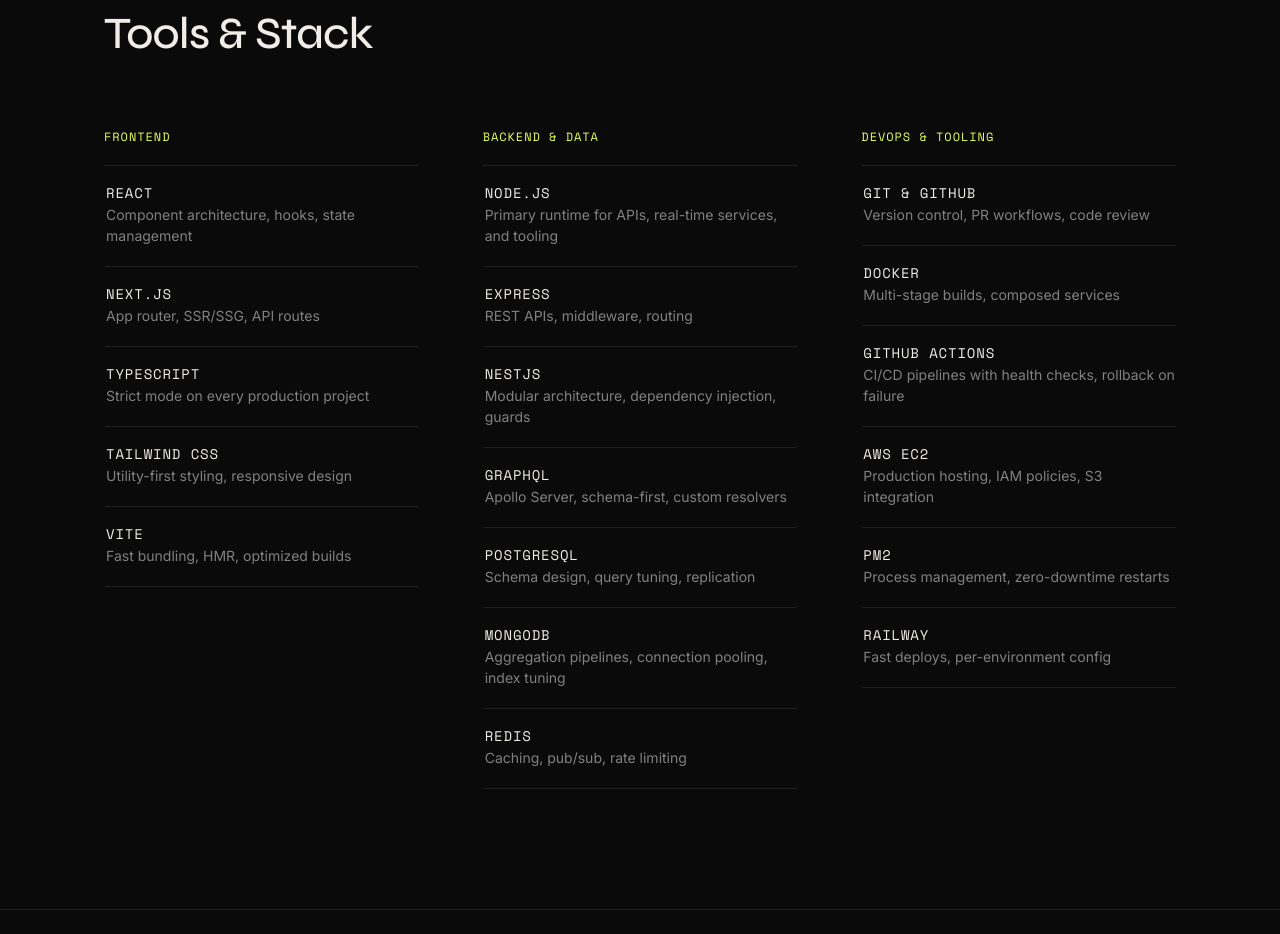
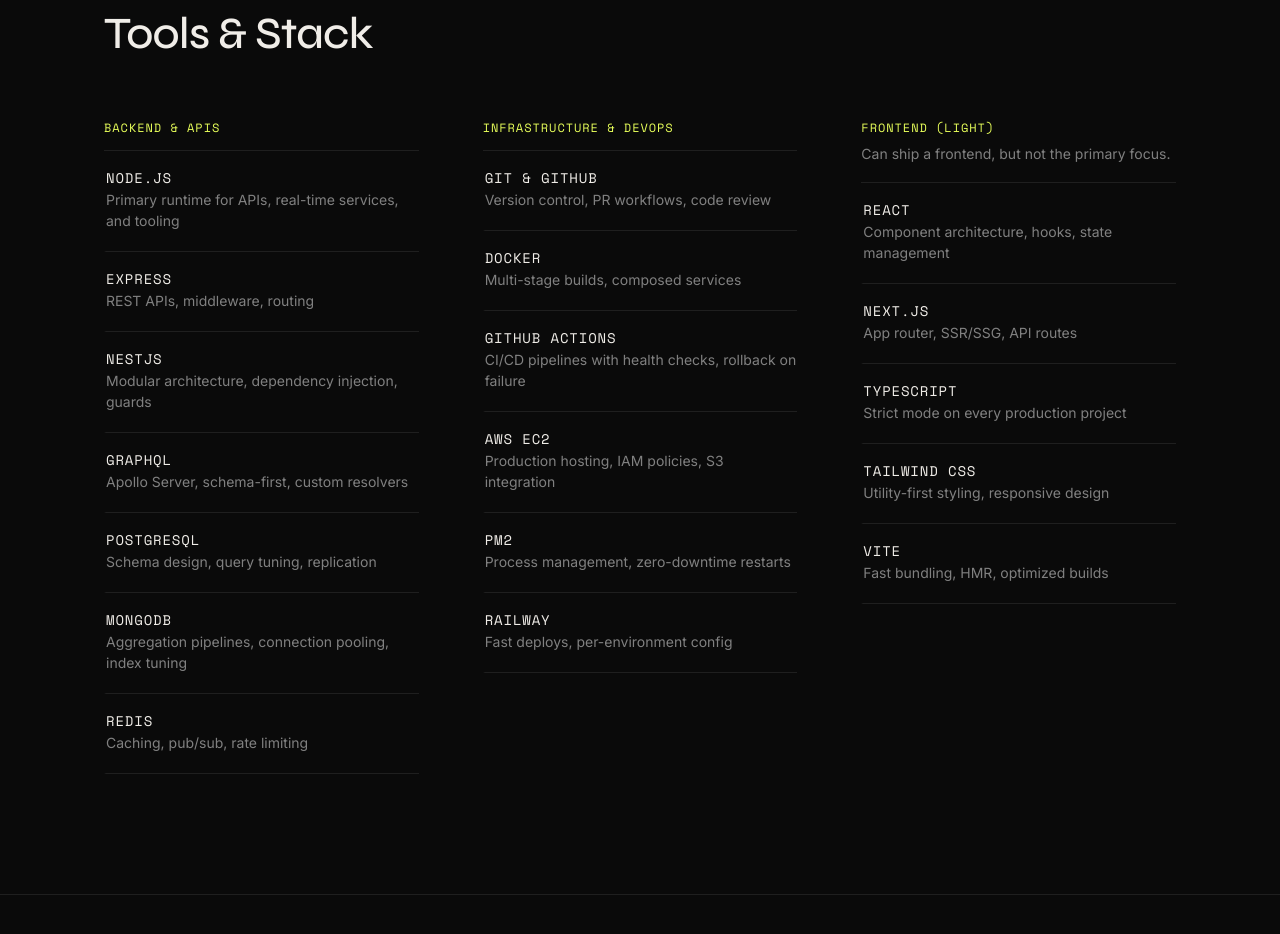
Before and after one commit to dax-side/portfolio, a React (Vite) app: page / in a window 1280 px wide. Shown: the part 2840-3774 px from the top of the page. Built offline with nearby package versions, Linux system fonts and the light colour scheme.

Commit message:
fix: reorganize skill groups and update categories to reflect accurate focus areas

```diff
--- a/src/components/Skills.jsx
+++ b/src/components/Skills.jsx
@@ -2,19 +2,8 @@ import { useEffect, useRef } from 'react'
 
 const skillGroups = [
   {
-    id: 'skills-frontend',
-    category: 'Frontend',
-    items: [
-      { name: 'React',       detail: 'Component architecture, hooks, state management' },
-      { name: 'Next.js',     detail: 'App router, SSR/SSG, API routes' },
-      { name: 'TypeScript',  detail: 'Strict mode on every production project' },
-      { name: 'Tailwind CSS',detail: 'Utility-first styling, responsive design' },
-      { name: 'Vite',        detail: 'Fast bundling, HMR, optimized builds' },
-    ],
-  },
-  {
     id: 'skills-backend',
-    category: 'Backend & Data',
+    category: 'Backend & APIs',
     items: [
       { name: 'Node.js',     detail: 'Primary runtime for APIs, real-time services, and tooling' },
       { name: 'Express',     detail: 'REST APIs, middleware, routing' },
@@ -27,7 +16,7 @@ const skillGroups = [
   },
   {
     id: 'skills-devops',
-    category: 'DevOps & Tooling',
+    category: 'Infrastructure & DevOps',
     items: [
       { name: 'Git & GitHub',   detail: 'Version control, PR workflows, code review' },
       { name: 'Docker',      detail: 'Multi-stage builds, composed services' },
@@ -35,6 +24,18 @@ const skillGroups = [
       { name: 'AWS EC2',        detail: 'Production hosting, IAM policies, S3 integration' },
       { name: 'PM2',            detail: 'Process management, zero-downtime restarts' },
       { name: 'Railway',        detail: 'Fast deploys, per-environment config' },
+    ],
+  },
+  {
+    id: 'skills-frontend',
+    category: 'Frontend (light)',
+    note: 'Can ship a frontend, but not the primary focus.',
+    items: [
+      { name: 'React',       detail: 'Component architecture, hooks, state management' },
+      { name: 'Next.js',     detail: 'App router, SSR/SSG, API routes' },
+      { name: 'TypeScript',  detail: 'Strict mode on every production project' },
+      { name: 'Tailwind CSS',detail: 'Utility-first styling, responsive design' },
+      { name: 'Vite',        detail: 'Fast bundling, HMR, optimized builds' },
     ],
   },
 ]
@@ -83,6 +84,7 @@ export default function Skills() {
             <div key={group.id} id={group.id} style={styles.group}>
               <div style={styles.groupHeader}>
                 <span className="type-label" style={styles.category}>{group.category}</span>
+                {group.note && <p className="type-body-md" style={styles.groupNote}>{group.note}</p>}
               </div>
               <ul>
                 {group.items.map((item, i) => (
@@ -119,8 +121,12 @@ const styles = {
   groupHeader: {
     paddingBottom: '16px',
     borderBottom: '1px solid #1F1F1F',
+    display: 'flex',
+    flexDirection: 'column',
+    gap: '8px',
   },
   category:    { color: '#E8FF5A' },
+  groupNote:   { color: '#808080', fontSize: '0.875rem' },
   skillItem:   { flexDirection: 'column', gap: '4px', cursor: 'default' },
   skillName:   { color: '#F0EDE8' },
   skillDetail: { color: '#808080', fontSize: '0.875rem', lineHeight: 1.5 },
```
